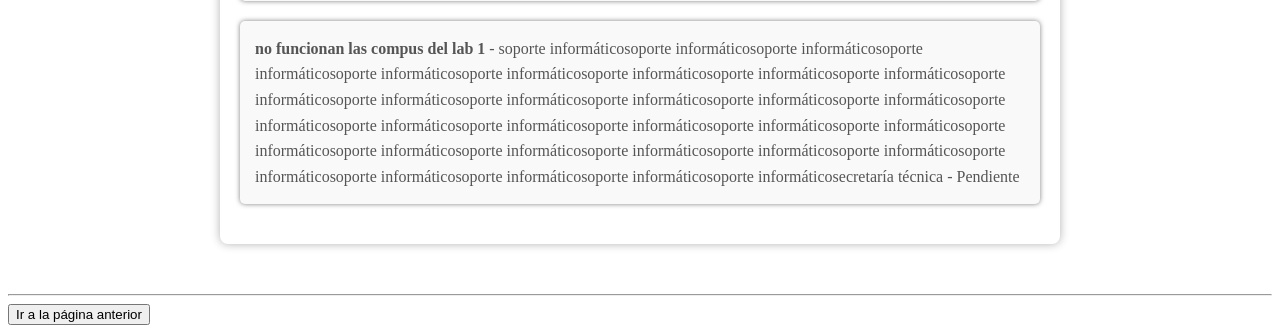
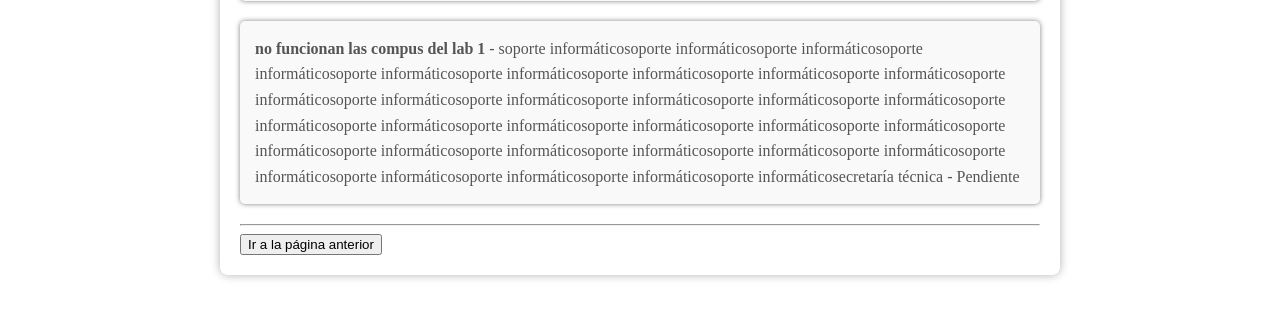
Before and after one commit to fioregaliani/SistemaUniversitario, a Flask app: template templates/listar_reclamos.html in a window 1280 px wide. Shown: the part 3833-4166 px from the top of the page. After the commit the page ends 4112 px from the top, so only its background shows below. Run offline with Flask 3, Linux system fonts and the light colour scheme; the template is opened without the code that fills it: values that come from a table or form of the project are taken from there, others are empty; data comes from the database, SQL or seed files in the repository; some libraries are stand-ins or nearby versions.

Commit message:
act boton de volver a welcome

```diff
--- a/templates/listar_reclamos.html
+++ b/templates/listar_reclamos.html
@@ -24,19 +24,18 @@
                </li>
            {% endfor %}
        </ul>
-   </div>
 
-   <div class="container mt-5 p-4 bg-white shadow rounded">
-    <!-- Línea divisoria -->
+       <!-- Línea divisoria -->
     <hr class="my-4">
 
     <!-- Botón para ir a la página de bienvenida -->
     <div class="text-center">
     <button class="btn btn-secondary btn-sm" onclick="irAWelcome('{{ username }}')">Ir a la página anterior</button>
     </div>
+
    </div>
 
-   <!-- Script de JavaScript para validar el formulario y el botón de volver -->
+    <!-- Script de JavaScript para validar el formulario y el botón de volver -->
    <script>
 
     // Obtener el nombre de usuario dinámicamente, puedes ajustar esta lógica según tu aplicación
```
Also changed, not shown: 1 other file.
